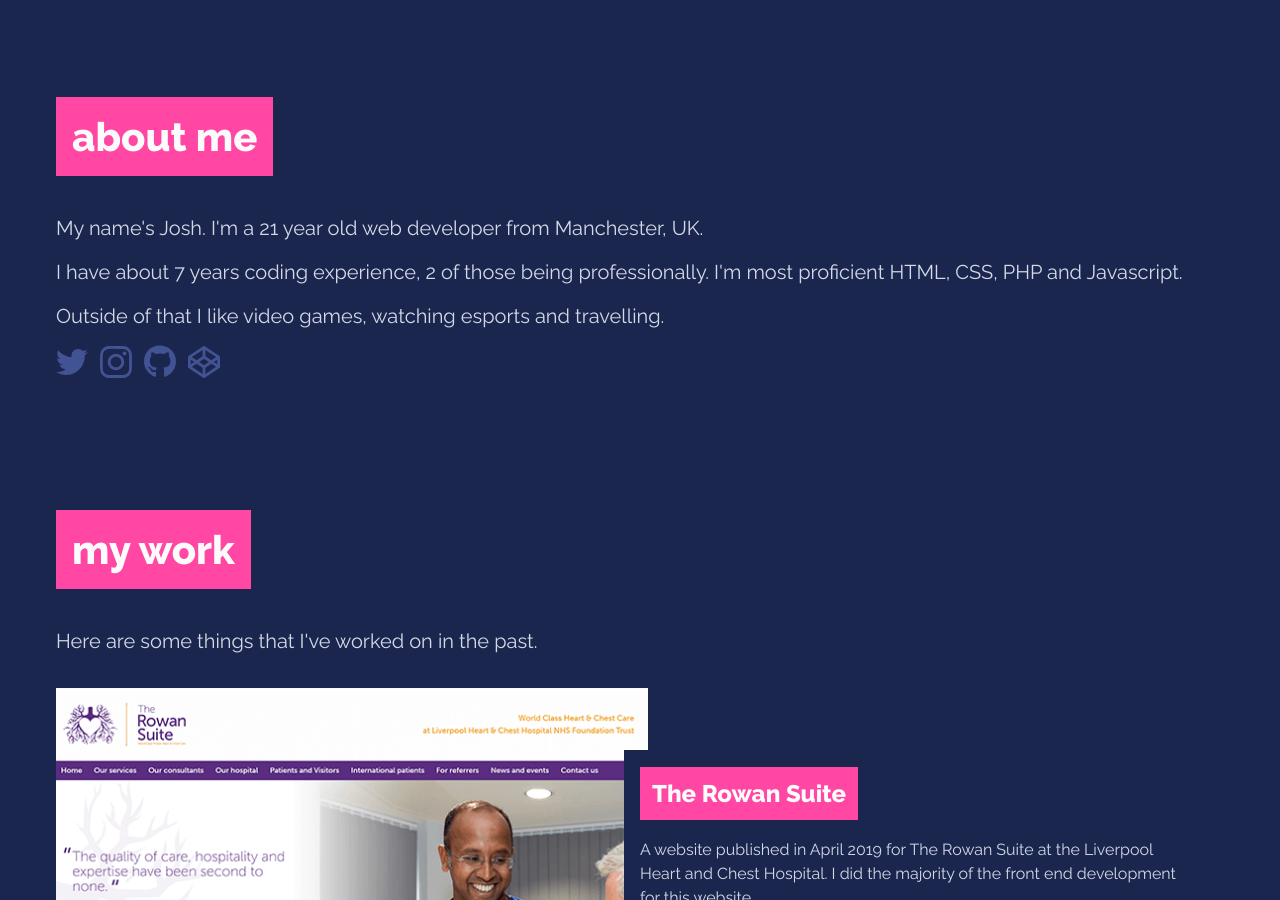
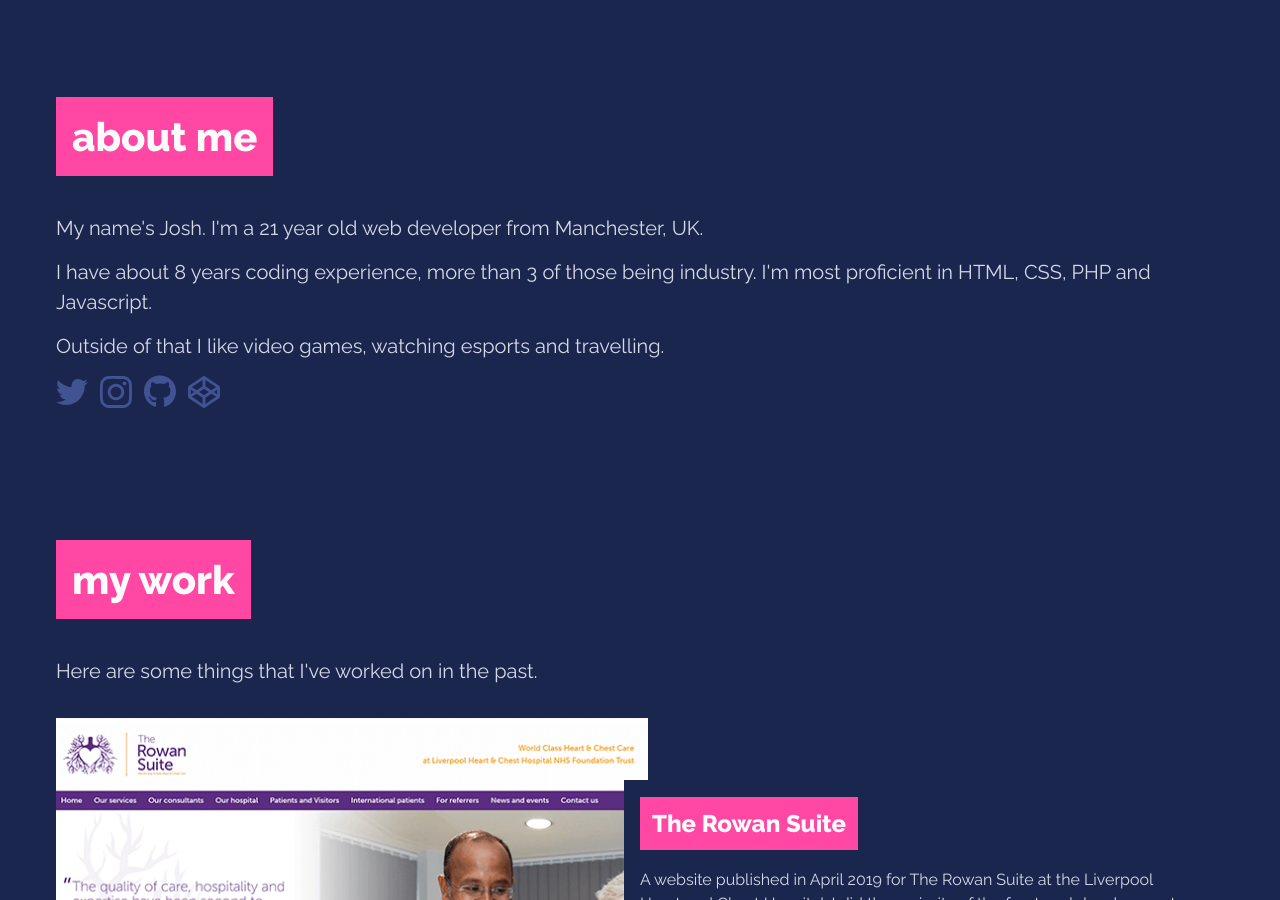
Before and after one commit to joshuk/joshee-jekyll, a Jekyll site: the page built from index.html, in a window 1280 px wide and 900 px high, scrolled down 867 px. Built offline with Jekyll 4.4.1, drawn with Linux system fonts in a browser that asks for light colours; some of the changed text lies outside the part shown.

Commit message:
Update dates, add titles to links

```diff
--- a/_includes/footer.html
+++ b/_includes/footer.html
@@ -15,7 +15,7 @@
                 <svg role="img" viewBox="0 0 512 512" xmlns="http://www.w3.org/2000/svg" class="codepen"><title>{{ site.codepen_username }} on Codepen</title><path d="M502.285 159.704l-234-156c-7.987-4.915-16.511-4.96-24.571 0l-234 156C3.714 163.703 0 170.847 0 177.989v155.999c0 7.143 3.714 14.286 9.715 18.286l234 156.022c7.987 4.915 16.511 4.96 24.571 0l234-156.022c6-3.999 9.715-11.143 9.715-18.286V177.989c-.001-7.142-3.715-14.286-9.716-18.285zM278 63.131l172.286 114.858-76.857 51.429L278 165.703V63.131zm-44 0v102.572l-95.429 63.715-76.857-51.429L234 63.131zM44 219.132l55.143 36.857L44 292.846v-73.714zm190 229.715L61.714 333.989l76.857-51.429L234 346.275v102.572zm22-140.858l-77.715-52 77.715-52 77.715 52-77.715 52zm22 140.858V346.275l95.429-63.715 76.857 51.429L278 448.847zm190-156.001l-55.143-36.857L468 219.132v73.714z"/></svg>
             </a>
         </div>
-        <p>&copy; Josh.ee 2020</p>
+        <p>&copy; Josh.ee 2021</p>
     </div>
     <script src="/assets/js/utils.js"></script>
 </footer>
--- a/_includes/home/about.html
+++ b/_includes/home/about.html
@@ -1,7 +1,7 @@
 <section id="about">
     <h2><span>about me</span></h2>
     <p>My name's Josh. I'm a 21 year old web developer from Manchester, UK.</p>
-    <p>I have about 7 years coding experience, 2 of those being professionally. I'm most proficient HTML, CSS, PHP and Javascript.</p>
+    <p>I have about 8 years coding experience, more than 3 of those being industry. I'm most proficient in HTML, CSS, PHP and Javascript.</p>
     <p>Outside of that I like video games, watching esports and travelling.</p>
     <div class="social">
         <a href="https://www.twitter.com/{{ site.twitter_username }}" target="blank" rel="noreferrer noopener">
--- a/_includes/home/header.html
+++ b/_includes/home/header.html
@@ -13,5 +13,5 @@
         <p>I make websites and stuff</p>
         <p>Full Stack Web Developer based in Manchester, UK</p>
     </div>
-    <a href="#about" class="scroll-icon" aria-hidden="true"></a>
+    <a href="#about" class="scroll-icon" title="Scroll to content"></a>
 </header>
--- a/_includes/home/other.html
+++ b/_includes/home/other.html
@@ -6,12 +6,12 @@
         {% for post in sorted limit 3 %}
         <div class="other-item">
             <div class="image">
-                <img src="{{ post.image_small }}" aria-hidden="true">
+                <img src="{{ post.image_small }}">
             </div>
             <div class="description">
                 <h3><span>{{ post.title }}</span></h3>
                 <p class="excerpt">{{ post.description }}</p>
-                <a href="{{ post.url | prepend: site.baseurl }}" class="read-more">read more</a>
+                <a href="{{ post.url | prepend: site.baseurl }}" class="read-more" title="Read more about {{ post.title }}">read more</a>
             </div>
         </div>
         {% endfor %}
--- a/_includes/home/work.html
+++ b/_includes/home/work.html
@@ -5,13 +5,13 @@
     {% for post in sorted %}
         <div class="work-item">
             <div class="image">
-                <img src="{{ post.image_small }}" aria-hidden="true">
+                <img src="{{ post.image_small }}">
             </div>
             <div class="description">
                 <div>
                     <h3><span>{{ post.title }}</span></h3>
                     <p class="excerpt">{{ post.description }}</p>
-                    <a href="{{ post.url | prepend: site.baseurl }}" class="read-more">read more</a>
+                    <a href="{{ post.url | prepend: site.baseurl }}" class="read-more" title="Read more about {{ post.title }}">read more</a>
                 </div>
             </div>
         </div>
```
